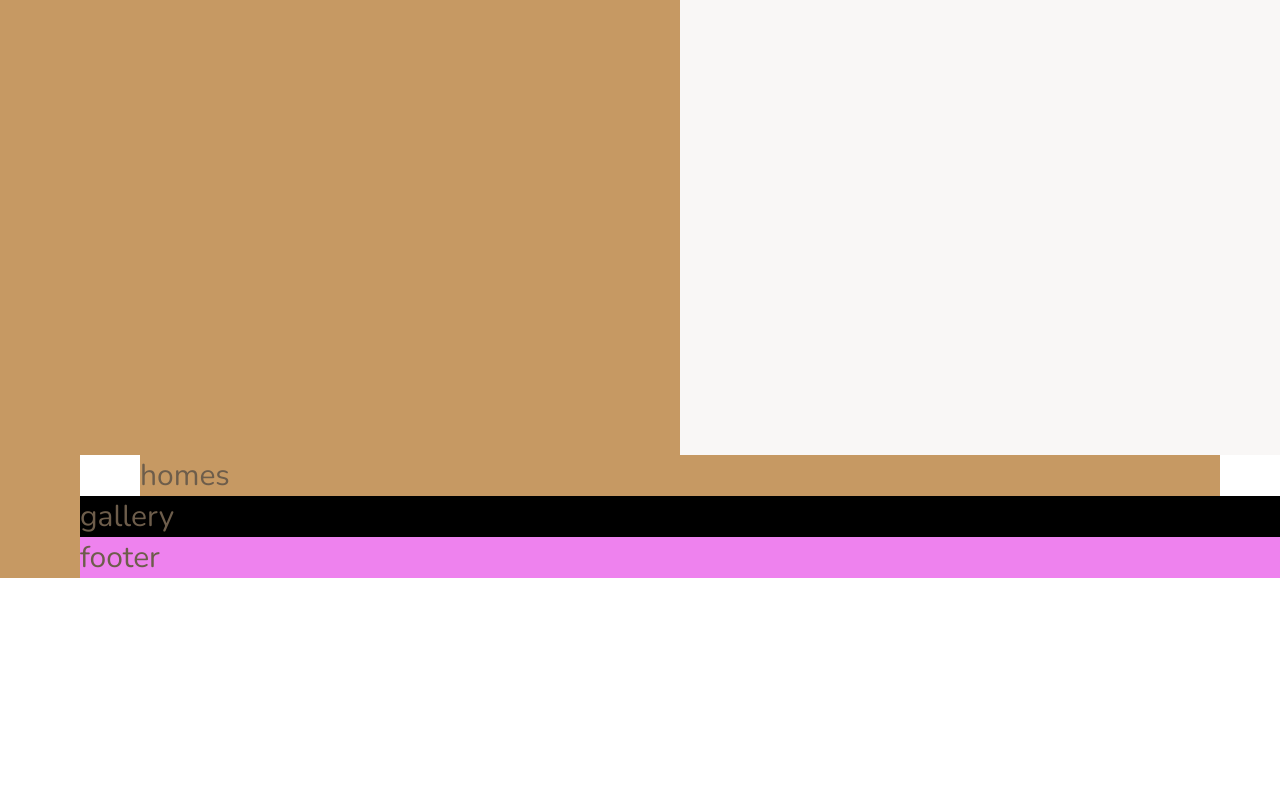
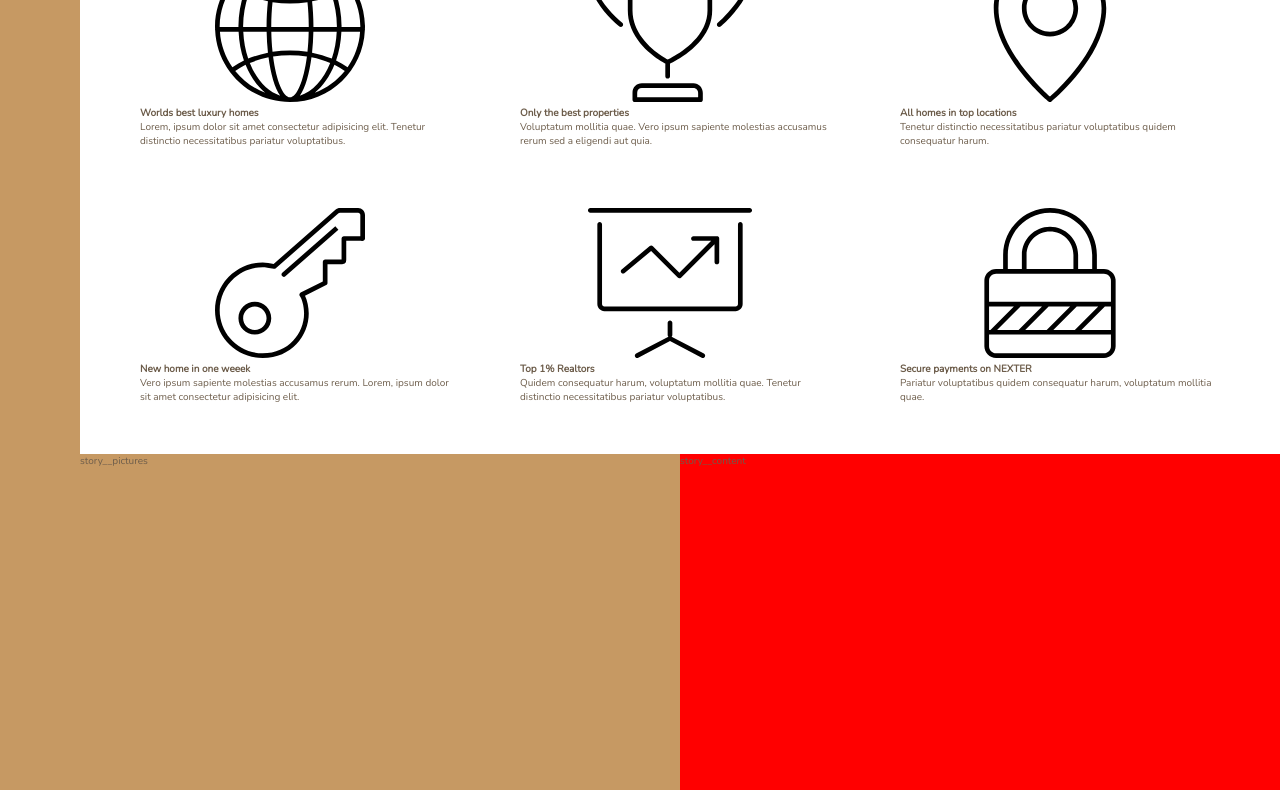
Before and after one commit to aravindSiruvuru05/nexter, a website: page index.html in a window 1280 px wide. Shown: the part 738-1528 px from the top of the page. Before the commit the page ends 1316 px from the top, so only its background shows below. Drawn offline with nearby package versions, Linux system fonts and the light colour scheme.

Commit message:
features section structure setup with data

```diff
--- a/index.html
+++ b/index.html
@@ -22,7 +22,64 @@
             realtors
        </div>
        <div class="features">
-            features
+           <!-- .feature{features $}*6 -->
+            <div class="feature">
+                <svg class="feature__icon">
+                    <use xlink:href="img/sprite.svg#icon-global"></use>
+                </svg>
+                <h4 class="heading--4">
+                    Worlds best luxury homes
+                </h4>
+                <p>Lorem, ipsum dolor sit amet consectetur adipisicing elit. Tenetur distinctio necessitatibus
+                     pariatur voluptatibus. </p>
+            </div>
+            <div class="feature">
+                <svg class="feature__icon">
+                    <use xlink:href="img/sprite.svg#icon-trophy"></use>
+                </svg>
+                <h4 class="heading--4">
+                    Only the best properties
+                </h4>
+                <p>Voluptatum mollitia quae. Vero ipsum sapiente molestias accusamus rerum sed a eligendi aut quia.
+                </p>
+            </div><div class="feature">
+                <svg class="feature__icon">
+                    <use xlink:href="img/sprite.svg#icon-map-pin"></use>
+                </svg>
+                <h4 class="heading--4">
+                    All homes in top locations
+                </h4>
+                <p>
+                    Tenetur distinctio necessitatibus pariatur voluptatibus quidem consequatur harum.
+                     </p>
+            </div><div class="feature">
+                <svg class="feature__icon">
+                    <use xlink:href="img/sprite.svg#icon-key"></use>
+                </svg>
+                <h4 class="heading--4">
+                    New home in one weeek
+                </h4>
+                <p>Vero ipsum sapiente molestias accusamus rerum. Lorem, ipsum dolor sit amet consectetur adipisicing elit.
+                </p>
+            </div><div class="feature">
+                <svg class="feature__icon">
+                    <use xlink:href="img/sprite.svg#icon-presentation"></use>
+                </svg>
+                <h4 class="heading--4">
+                    Top 1% Realtors
+                </h4>
+                <p>Quidem consequatur harum, voluptatum mollitia quae. Tenetur distinctio necessitatibus pariatur voluptatibus.
+                     </p>
+            </div><div class="feature">
+                <svg class="feature__icon">
+                    <use xlink:href="img/sprite.svg#icon-lock"></use>
+                </svg>
+                <h4 class="heading--4">
+                    Secure payments on NEXTER
+                </h4>
+                <p>Pariatur voluptatibus quidem consequatur harum, voluptatum mollitia quae.
+                </p>
+            </div>
        </div>
        <div class="story__pictures">
             story__pictures
--- a/sass/_base.scss
+++ b/sass/_base.scss
@@ -49,7 +49,5 @@ body {
     grid-template-columns: [sidebar-start] 8rem [sidebar-end full-start] minmax(6rem, 1fr) [center-start]repeat(8,[col-start] minmax(min-content, 14rem)[col-end]) [center-end] minmax(6rem, 1fr) [full-end];
 
 
-    & > * {
-        font-size: 3rem;
-    }
+
 }
--- a/sass/_features.scss
+++ b/sass/_features.scss
@@ -1,4 +1,8 @@
 .features {
-    background-color: $color-grey-light-2;
     grid-column: center-start / center-end;
+
+    margin: 5rem 0;
+    display: grid;
+    grid-template-columns: repeat(3, 1fr);
+    grid-gap: 6rem;
 }
--- a/sass/_story.scss
+++ b/sass/_story.scss
@@ -5,7 +5,7 @@
     }
 
     &__content {
-            background-color: $color-grey-light-1;
-            grid-column: col-start 5/ full-end;
+            background-color: red;
+            grid-column: col-start 5 / full-end;
     }
 }
```
Also changed, not shown: css/style.css.
